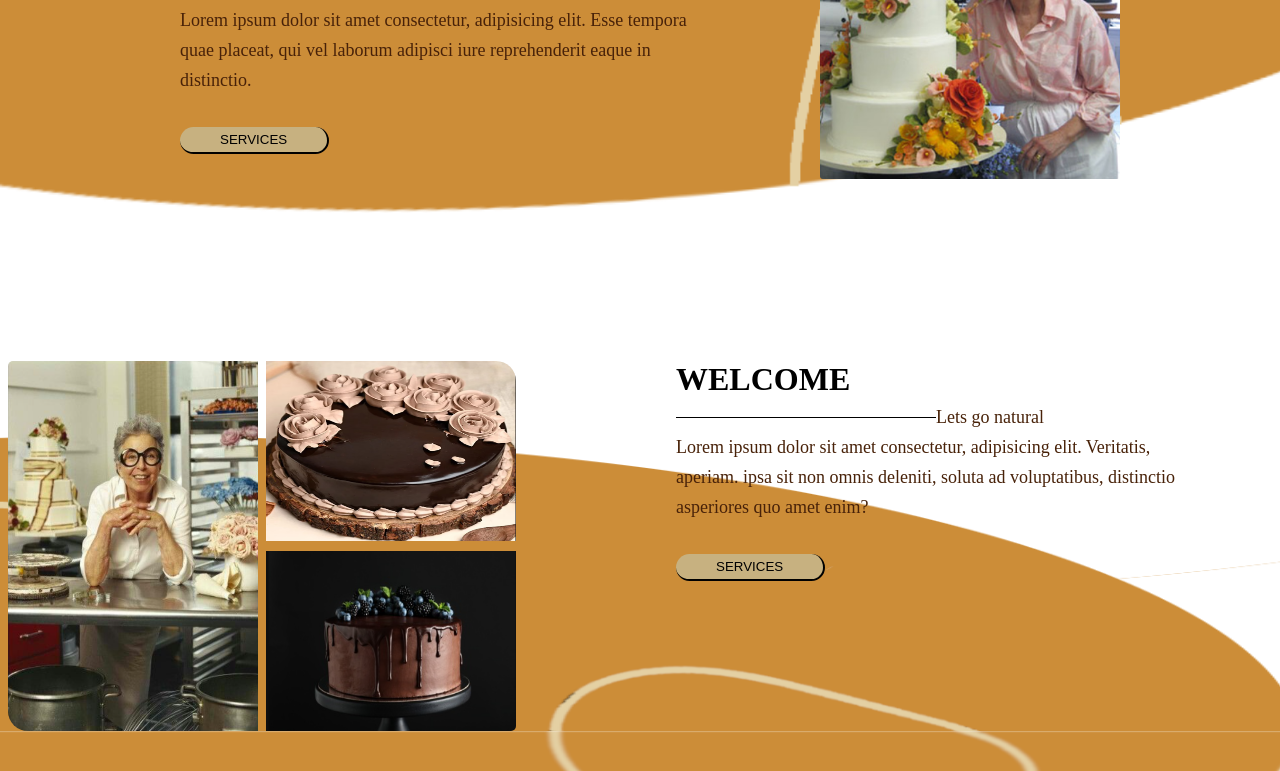
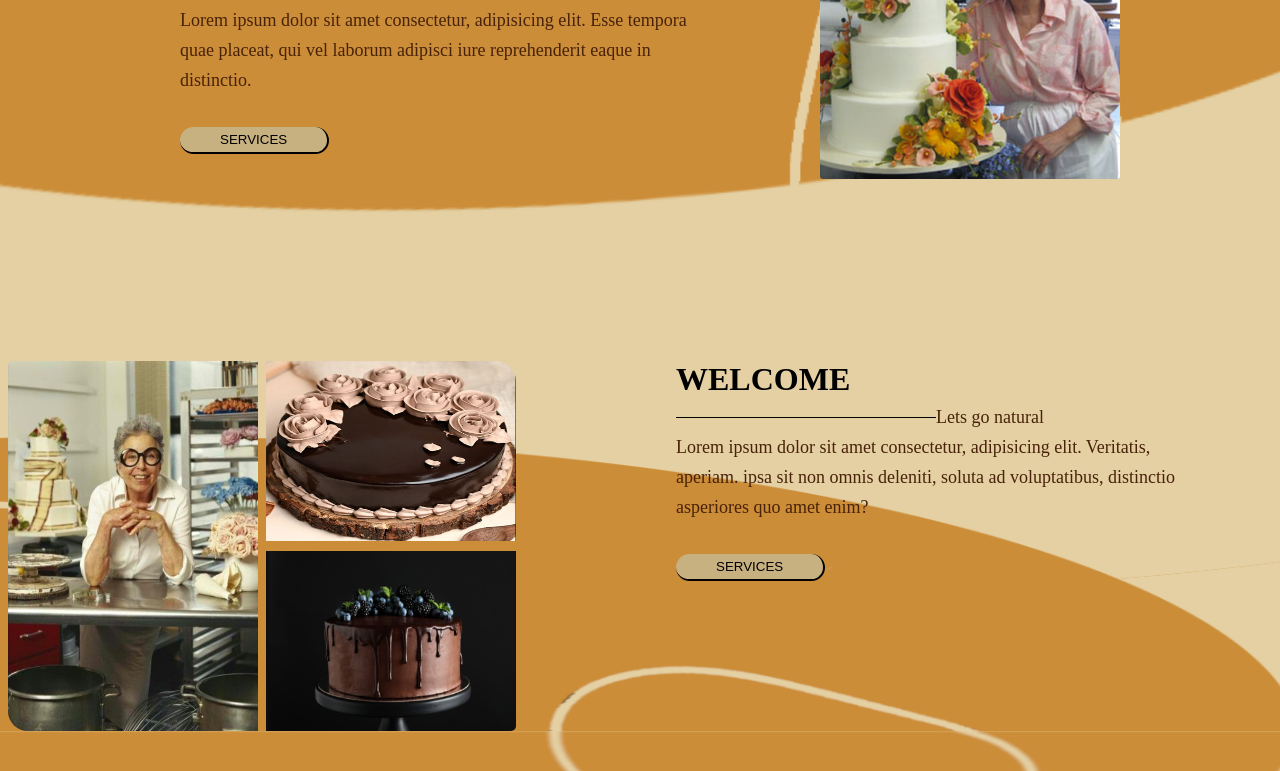
Before and after one commit to Omar-Kouzi/ui-ux, a plain HTML site: page index.html in a window 1280 px wide. Shown: the part 351-1122 px from the top of the page. Drawn offline with Linux system fonts and the light colour scheme.

```diff
--- a/styles.css
+++ b/styles.css
@@ -134,7 +134,7 @@ button{
     body{
         width: 1300px;
         margin: auto;
-
+        background-color: #e4d0a3;
         }
 
     header{
```
